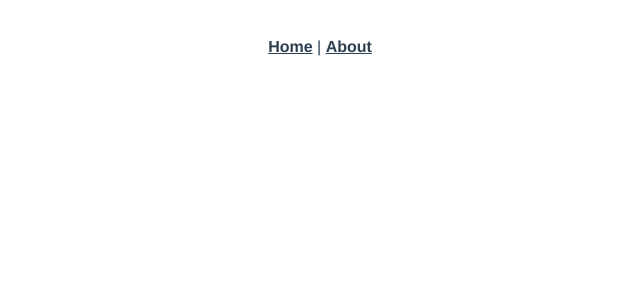
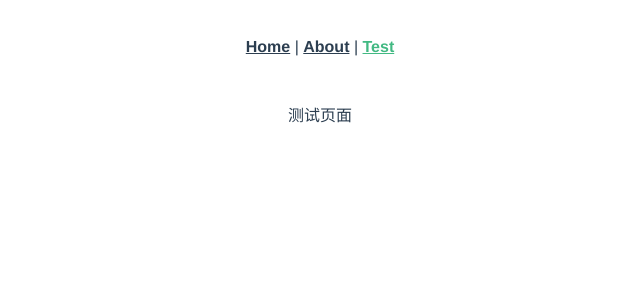
Before and after one commit to dcsuibian/VGTimeImitation, a Vue app in the folder frontend/: page /test in a window 1280 px wide. Shown: the top 300 px of the page, without its empty margins (320-960 px from the left). Built offline with nearby package versions, Linux system fonts and the light colour scheme.

Commit message:
前端增加Test.vue

```diff
--- a/frontend/src/App.vue
+++ b/frontend/src/App.vue
@@ -2,7 +2,8 @@
   <div id="app">
     <div id="nav">
       <router-link to="/">Home</router-link> |
-      <router-link to="/about">About</router-link>
+      <router-link to="/about">About</router-link> |
+      <router-link to="/test">Test</router-link>
     </div>
     <router-view/>
   </div>
--- a/frontend/src/router/index.js
+++ b/frontend/src/router/index.js
@@ -17,6 +17,14 @@
     // this generates a separate chunk (about.[hash].js) for this route
     // which is lazy-loaded when the route is visited.
     component: () => import(/* webpackChunkName: "about" */ '../views/About.vue')
+  },
+  {
+    path: '/test',
+    name: 'Test',
+    // route level code-splitting
+    // this generates a separate chunk (about.[hash].js) for this route
+    // which is lazy-loaded when the route is visited.
+    component: () => import(/* webpackChunkName: "about" */ '../views/Test.vue')
   }
 ]
 
--- /dev/null
+++ b/frontend/src/views/Test.vue
@@ -0,0 +1,14 @@
+<template>
+<div>
+    <p>测试页面</p>
+</div>
+</template>
+
+<script>
+
+export default {
+  name: 'Test',
+  components: {
+  }
+}
+</script>
```
